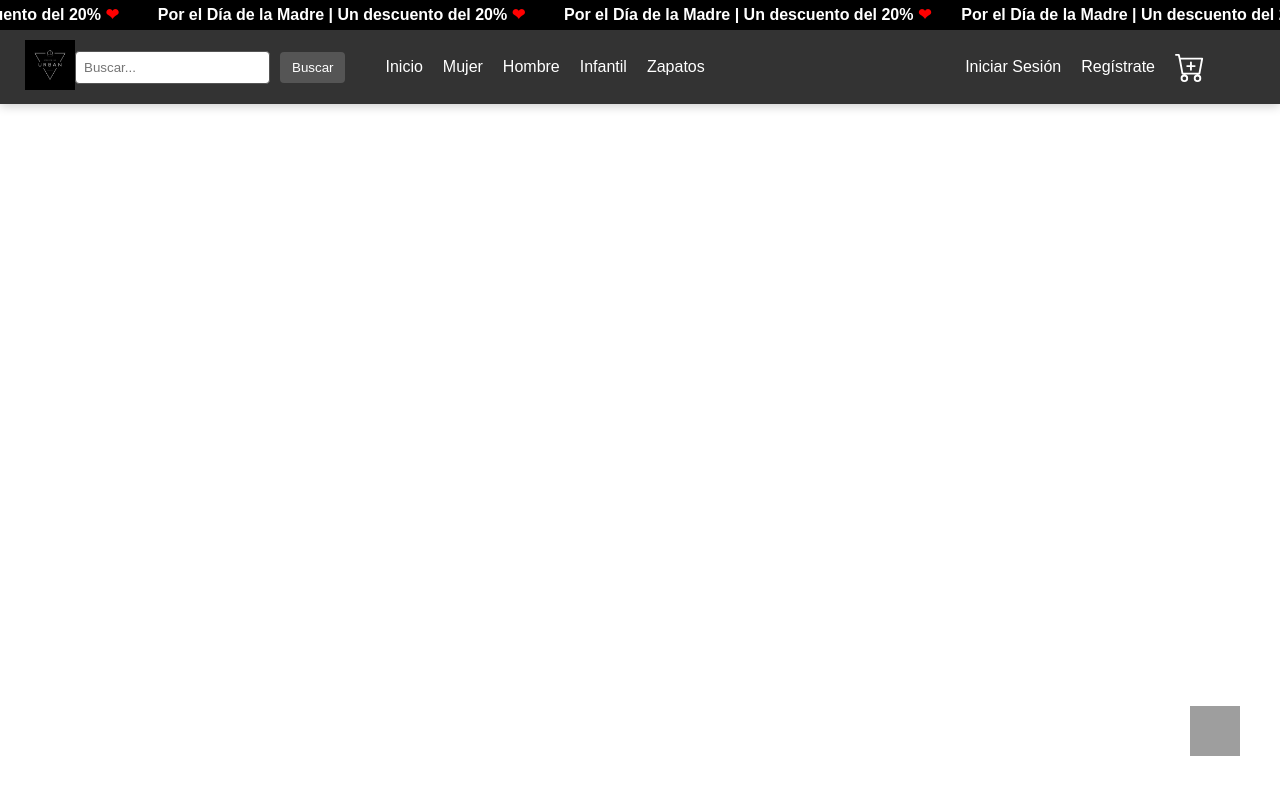
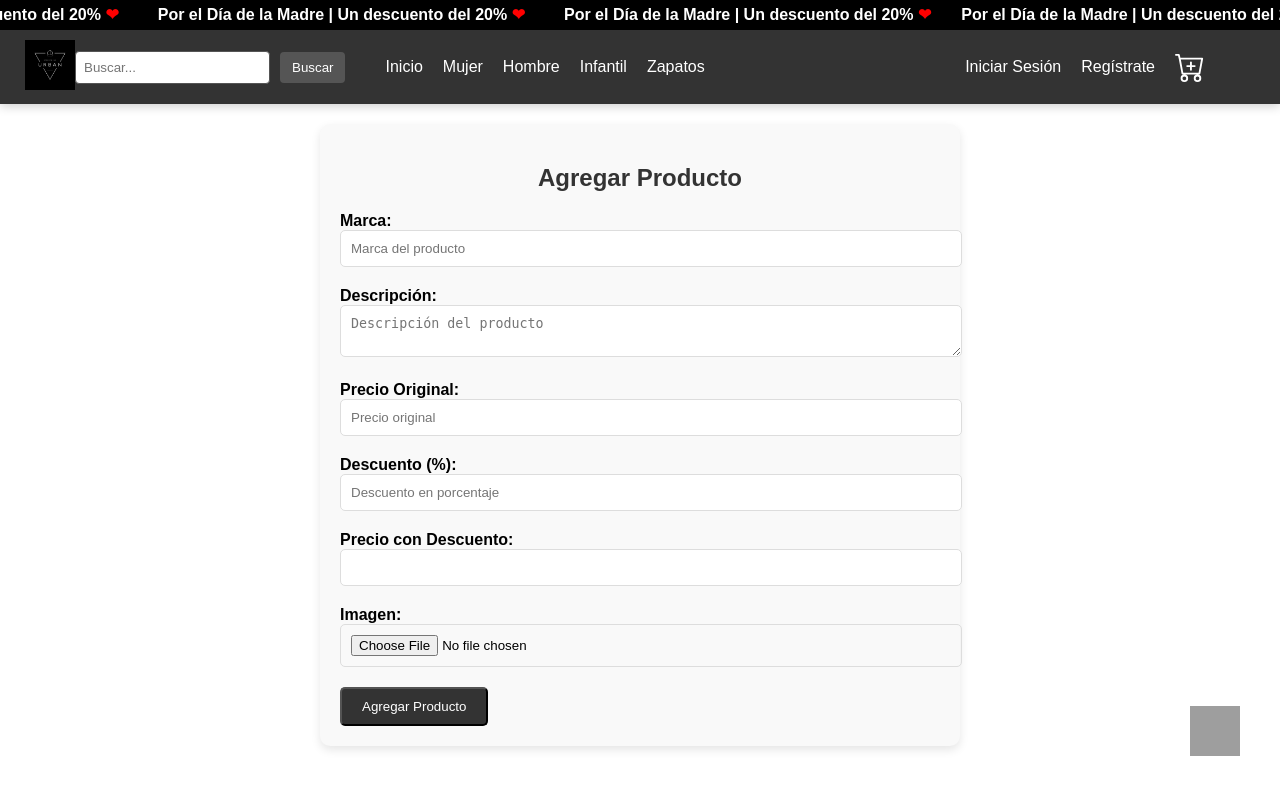
Before and after one commit to CristianF05/ecoomers, a Laravel app: page /Crear_A in a window 1280 px wide. Run offline with Laravel 12, Linux system fonts and the light colour scheme; grey boxes are pictures that could not be loaded.

Commit message:
mejoras en diseño

```diff
--- a/app/Http/Controllers/registrarseController.php
+++ b/app/Http/Controllers/registrarseController.php
@@ -41,6 +41,6 @@ class registrarseController extends Controller
         $registro->save();
 
         // Redireccionar a una página de éxito o a la página de inicio de sesión
-        return redirect()->route('http://localhost/ecommers/public/login')->with('success', 'Cuenta creada con éxito');
+        return redirect()->route('login.index')->with('success', 'Cuenta creada con éxito');
     }
 }
--- /dev/null
+++ b/resources/css/crear_p.css
@@ -0,0 +1,44 @@
+.product-form-container {
+    max-width: 600px; /* Ancho máximo */
+    margin: 20px auto; /* Centramos el contenedor */
+    padding: 20px; /* Espacio interno */
+    background-color: #f9f9f9; /* Fondo claro */
+    border-radius: 10px; /* Bordes redondeados */
+    box-shadow: 0 4px 10px rgba(0, 0, 0, 0.1); /* Sombra para profundidad */
+}
+
+.product-form-container h2 {
+    text-align: center; /* Centrar el título */
+    color: #333; /* Color del texto */
+}
+
+.form-group {
+    margin-bottom: 20px; /* Espacio entre campos */
+}
+
+.form-group label {
+    display: block; /* Mostrar en línea separada */
+    font-weight: bold; /* Texto en negrita */
+}
+
+.form-group input,
+.form-group textarea,
+.form-group select {
+    width: 100%; /* Ancho completo */
+    padding: 10px; /* Espacio interno */
+    border-radius: 5px; /* Bordes redondeados */
+    border: 1px solid #ddd; /* Borde claro */
+}
+
+.submit-button {
+    background-color: #333; /* Fondo oscuro */
+    color: white; /* Texto blanco */
+    padding: 10px 20px; /* Espacio interno */
+    border-radius: 5px; /* Bordes redondeados */
+    cursor: pointer; /* Cursor de puntero */
+    text-align: center; /* Centrar el texto */
+}
+
+.submit-button:hover {
+    background-color: #555; /* Fondo más claro al pasar el ratón */
+}
--- a/resources/views/Crear_A.blade.php
+++ b/resources/views/Crear_A.blade.php
@@ -5,6 +5,7 @@
     <meta name="viewport" content="width=device-width, initial-scale=1.0">
     <title>Document</title>
     <link rel="stylesheet" href="../resources/css/menu.css">
+    <link rel="stylesheet" href="../resources/css/crear_p.css">
 </head>
 <body>
     <!-- Banner de desplazamiento para promociones -->
@@ -64,6 +65,66 @@
             </div>
         </nav>
     </header>
+
+    <div class="product-form-container">
+    <h2>Agregar Producto</h2> <!-- Título del formulario -->
+
+    <form action="/productos" method="POST" enctype="multipart/form-data"> <!-- Envío de formularios y subida de imágenes -->
+        @csrf <!-- Protección CSRF para seguridad -->
+
+        <!-- Campo para la marca del producto -->
+        <div class="form-group">
+            <label for="marca">Marca:</label>
+            <input type="text" id="marca" name="marca" required placeholder="Marca del producto">
+        </div>
+
+        <!-- Campo para la descripción -->
+        <div class="form-group">
+            <label for="descripcion">Descripción:</label>
+            <textarea id="descripcion" name="descripcion" required placeholder="Descripción del producto"></textarea>
+        </div>
+
+        <!-- Campo para el precio original -->
+        <div class="form-group">
+            <label for="precio-original">Precio Original:</label>
+            <input type="number" id="precio-original" name="precio_original" required placeholder="Precio original" min="0">
+        </div>
+
+        <!-- Campo para el descuento (opcional) -->
+        <div class="form-group">
+            <label for="descuento">Descuento (%):</label>
+            <input type="number" id="descuento" name="descuento" placeholder="Descuento en porcentaje" min="0" max="100">
+        </div>
+
+        <!-- Campo para el precio con descuento (calculado) -->
+        <div class="form-group">
+            <label for="precio-descuento">Precio con Descuento:</label>
+            <input type="number" id="precio-descuento" name="precio_descuento" readonly> <!-- Solo lectura -->
+        </div>
+
+        <!-- Campo para la imagen del producto -->
+        <div class="form-group">
+            <label for="imagen">Imagen:</label>
+            <input type="file" id="imagen" name="imagen" accept="image/*" required> <!-- Subida de imágenes -->
+        </div>
+
+        <!-- Botón para enviar el formulario -->
+        <button type="submit" class="submit-button">Agregar Producto</button>
+    </form>
+</div>
+
+<!-- Script para calcular el precio con descuento -->
+<script>
+    document.getElementById('descuento').addEventListener('input', function() {
+        const precioOriginal = parseFloat(document.getElementById('precio-original').value) || 0;
+        const descuento = parseFloat(this.value) || 0;
+        const precioConDescuento = precioOriginal - (precioOriginal * descuento / 100);
+
+        document.getElementById('precio-descuento').value = precioConDescuento.toFixed(2); // Dos decimales
+    });
+</script>
+
+
     <!-- Botón flotante de WhatsApp -->
     <a href="https://wa.me/51960724439" target="_blank" title="Contáctanos por WhatsApp" class="whatsapp-float">
         <img src="https://upload.wikimedia.org/wikipedia/commons/6/6b/WhatsApp.svg" alt="WhatsApp" style="width: 50px; height: 50px;">
```
Also changed, not shown: database/migrations/2024_05_08_145418_create_productos_table.php.
